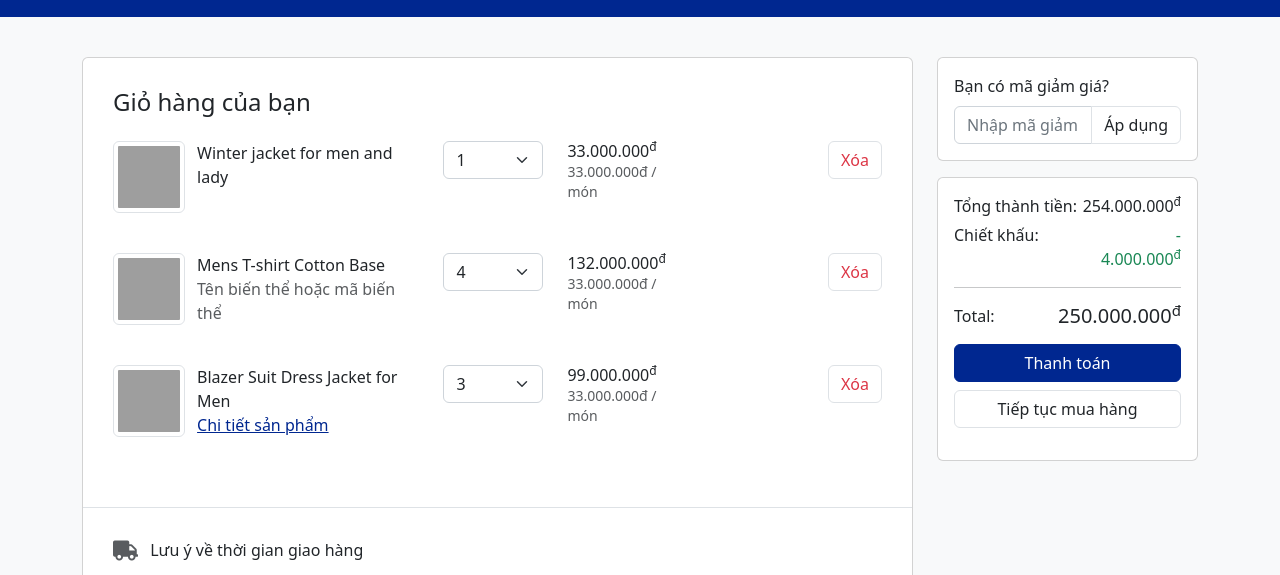
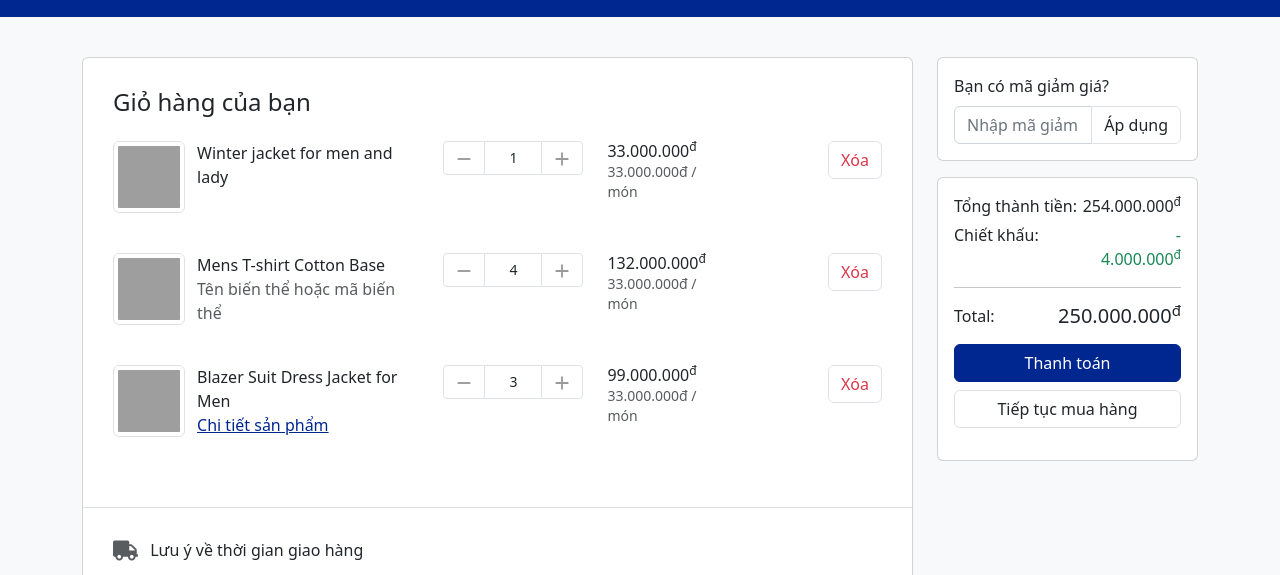
Before and after one commit to quanvoct/bootstrap-5-ecom, a plain HTML site: page cart.html in a window 1280 px wide. Shown: the part 221-796 px from the top of the page. Drawn offline with Linux system fonts and the light colour scheme; grey boxes are pictures that could not be loaded.

Commit message:
fix nút tăng giảm SL SP

```diff
--- a/cart.html
+++ b/cart.html
@@ -139,12 +139,19 @@
 									</figure>
 								</div>
 								<div class="col-auto">
-									<select style="width: 100px" class="form-select">
-										<option>1</option>
-										<option>2</option>
-										<option>3</option>
-										<option>4</option>
-									</select>
+									<div class="input-group input-group-sm input-spinner product-quantity">
+										<button class="btn btn-icon btn-light btn-decrease" type="button">
+										  <svg xmlns="http://www.w3.org/2000/svg" width="22" height="22" fill="#999" viewBox="0 0 24 24">
+											<path d="M19 13H5v-2h14v2z"></path>
+										  </svg>
+										</button>
+										<input class="form-control text-center quantity-input" value="1">
+										<button class="btn btn-icon btn-light btn-increase" type="button">
+										  <svg xmlns="http://www.w3.org/2000/svg" width="22" height="22" fill="#999" viewBox="0 0 24 24">
+											<path d="M19 13h-6v6h-2v-6H5v-2h6V5h2v6h6v2z"></path>
+										  </svg>
+										</button>
+									  </div> <!-- input-group.// -->
 								</div>
 								<div class="col-lg-2 col-sm-4 col-6">
 									<div class="price-wrap lh-sm">
@@ -171,12 +178,19 @@
 									</figure>
 								</div>
 								<div class="col-auto">
-									<select style="width: 100px" class="form-select">
-										<option>1</option>
-										<option>2</option>
-										<option>3</option>
-										<option selected>4</option>
-									</select>
+									<div class="input-group input-group-sm input-spinner product-quantity">
+									  <button class="btn btn-icon btn-light btn-decrease" type="button">
+										<svg xmlns="http://www.w3.org/2000/svg" width="22" height="22" fill="#999" viewBox="0 0 24 24">
+										  <path d="M19 13H5v-2h14v2z"></path>
+										</svg>
+									  </button>
+									  <input class="form-control text-center quantity-input" value="4">
+									  <button class="btn btn-icon btn-light btn-increase" type="button">
+										<svg xmlns="http://www.w3.org/2000/svg" width="22" height="22" fill="#999" viewBox="0 0 24 24">
+										  <path d="M19 13h-6v6h-2v-6H5v-2h6V5h2v6h6v2z"></path>
+										</svg>
+									  </button>
+									</div> <!-- input-group.// -->
 								</div>
 								<div class="col-lg-2 col-sm-4 col-6">
 									<div class="price-wrap lh-sm">
@@ -206,12 +220,19 @@
 									</figure>
 								</div>
 								<div class="col-auto">
-									<select style="width: 100px" class="form-select">
-										<option>1</option>
-										<option>2</option>
-										<option selected>3</option>
-										<option>4</option>
-									</select>
+									<div class="input-group input-group-sm input-spinner product-quantity">
+									  <button class="btn btn-icon btn-light btn-decrease" type="button">
+										<svg xmlns="http://www.w3.org/2000/svg" width="22" height="22" fill="#999" viewBox="0 0 24 24">
+										  <path d="M19 13H5v-2h14v2z"></path>
+										</svg>
+									  </button>
+									  <input class="form-control text-center quantity-input" value="3">
+									  <button class="btn btn-icon btn-light btn-increase" type="button">
+										<svg xmlns="http://www.w3.org/2000/svg" width="22" height="22" fill="#999" viewBox="0 0 24 24">
+										  <path d="M19 13h-6v6h-2v-6H5v-2h6V5h2v6h6v2z"></path>
+										</svg>
+									  </button>
+									</div> <!-- input-group.// -->
 								</div>
 								<div class="col-lg-2 col-sm-4 col-6">
 									<div class="price-wrap lh-sm">
--- a/js/script.js
+++ b/js/script.js
@@ -45,10 +45,6 @@ function numberFormat(val) {
   return sign < 0 ? "-" + result : result;
 }
 
-document.querySelector('.btn-dat-hang').addEventListener('click', function () {
-  this.remove();
-})
-
 $(document).ready(function () {
   $(".owl-carousel").owlCarousel({
     autoPlay: 3000,
@@ -76,6 +72,25 @@ $(document).ready(function () {
     },
   });
 
+  $(".btn-dat-hang").on('click', function () {
+    $(this).remove();
+  })
+
+  // Increase product quantity on cart page
+  $(".btn-increase").on("click", function () {
+    var parent = $(this).parents(".product-quantity");
+    var value = parent.find(".quantity-input").val();
+    value++;
+    parent.find(".quantity-input").val(value);
+  });
+  // Decrease product quantity on cart page
+  $(".btn-decrease").on("click", function () {
+    var parent = $(this).parents(".product-quantity");
+    var value = parent.find(".quantity-input").val();
+    value--;
+    parent.find(".quantity-input").val(value);
+  });
+
   $(".code-attr").click(function () {
     $(".attr-desc").text("Chi tiết biến thể có thuộc tính là " + $(this).val());
     $(".price-attr").html(
@@ -87,16 +102,15 @@ $(document).ready(function () {
     );
   });
 
-
-  $('.ship-to-other').click(function () {
-    if ($('.ship-to-other').is(':checked')) {
-      $('.col-buyer').removeClass('col-12');
-      $('.col-buyer').addClass('col-6');
-      $('.checkout-fieldlabel').text("Thông tin thanh toán");
+  $(".ship-to-other").click(function () {
+    if ($(".ship-to-other").is(":checked")) {
+      $(".col-buyer").removeClass("col-12");
+      $(".col-buyer").addClass("col-6");
+      $(".checkout-fieldlabel").text("Thông tin thanh toán");
     } else {
-      $('.col-buyer').removeClass('col-6');
-      $('.col-buyer').addClass('col-12');
-      $('.checkout-fieldlabel').text("Thông tin thanh toán và nhận hàng");
+      $(".col-buyer").removeClass("col-6");
+      $(".col-buyer").addClass("col-12");
+      $(".checkout-fieldlabel").text("Thông tin thanh toán và nhận hàng");
     }
   });
 });
```
Also changed, not shown: product-detail.html (+4 -4 lines).
